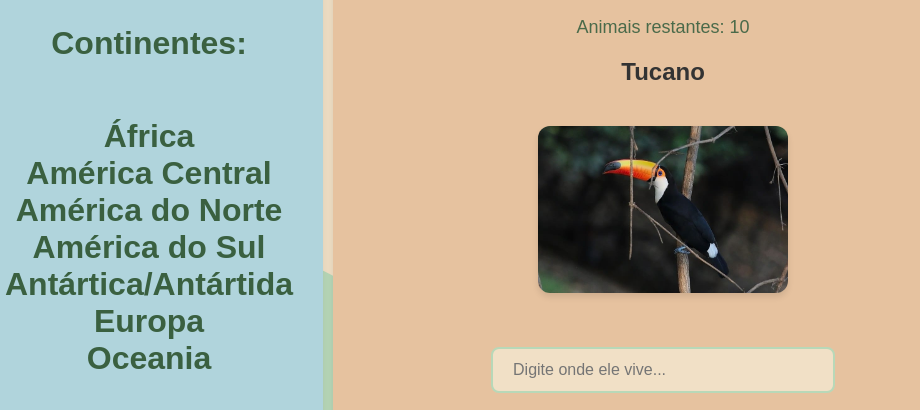
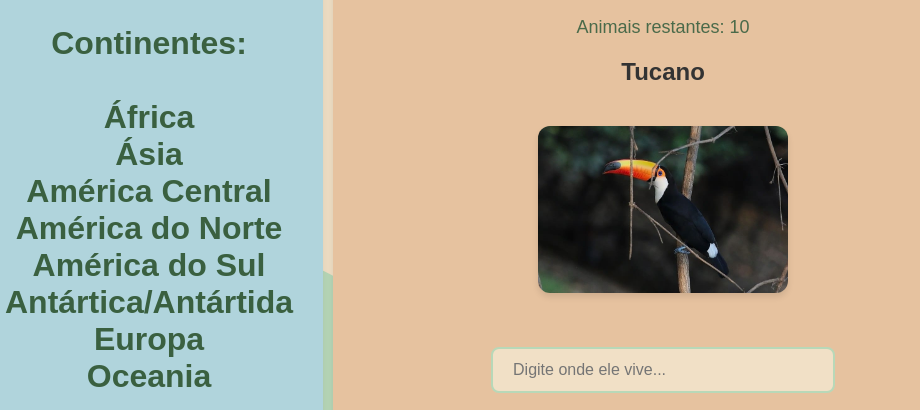
Before and after one commit to Gustsaz/Adivinha-Animais, a plain HTML site: page index.html in a window 1280 px wide. Shown: the part 187-597 px from the top of the page, 0-920 px from the left. Drawn offline with nearby package versions, Linux system fonts and the light colour scheme; grey boxes are pictures that could not be loaded.

Commit message:
Update index.html

```diff
--- a/index.html
+++ b/index.html
@@ -48,7 +48,7 @@
   <div class="espaco">
     <div class="text-block">
       <p class="credits-title">Continentes:</p>
-      <p class="credits-names">África<br>América Central<br>América do Norte<br>América do Sul<br>Antártica/Antártida<br>Europa<br>Oceania</p>
+      <p class="credits-names">África<br>Ásia<br>América Central<br>América do Norte<br>América do Sul<br>Antártica/Antártida<br>Europa<br>Oceania</p>
     </div>
 
     <div id="game-container">
```
